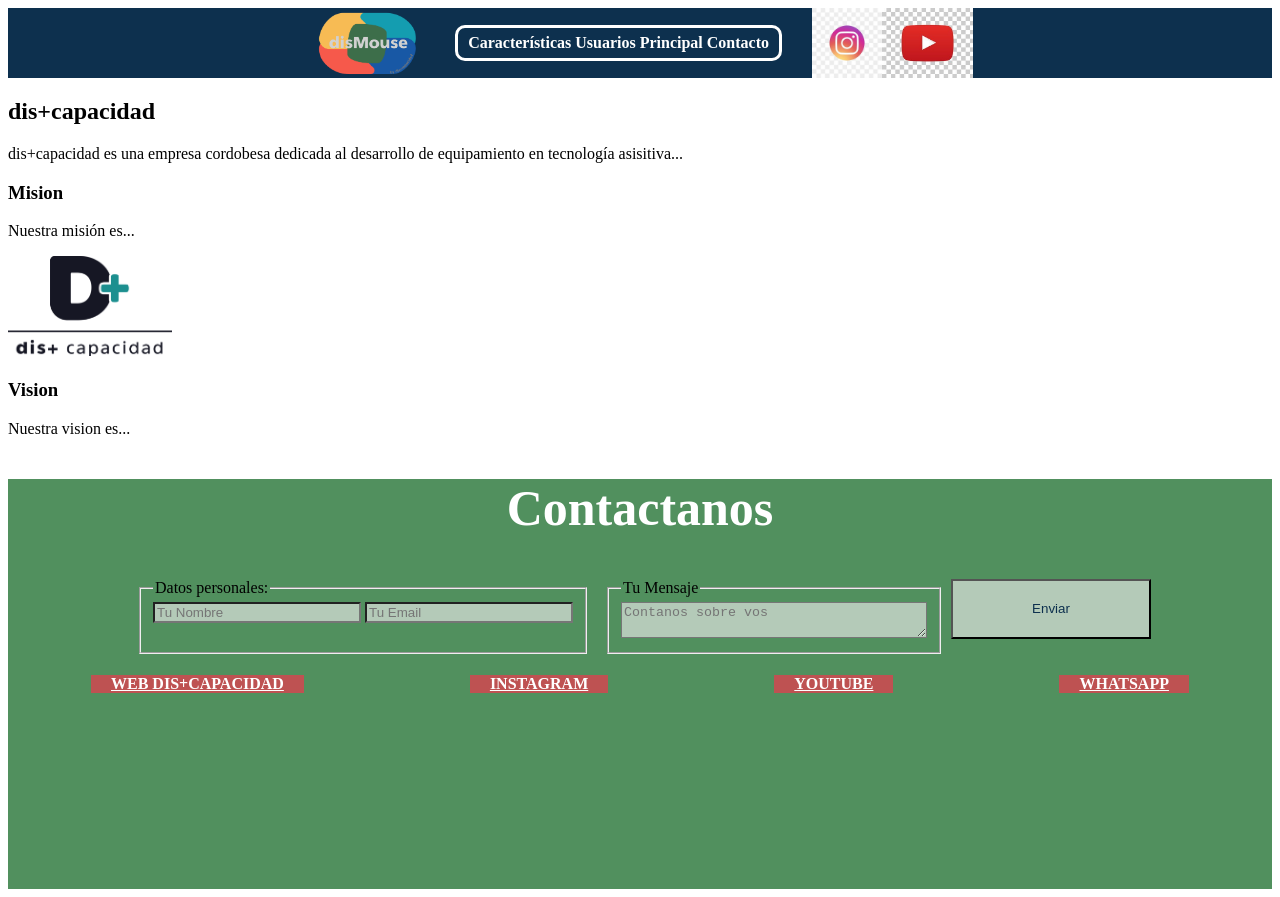
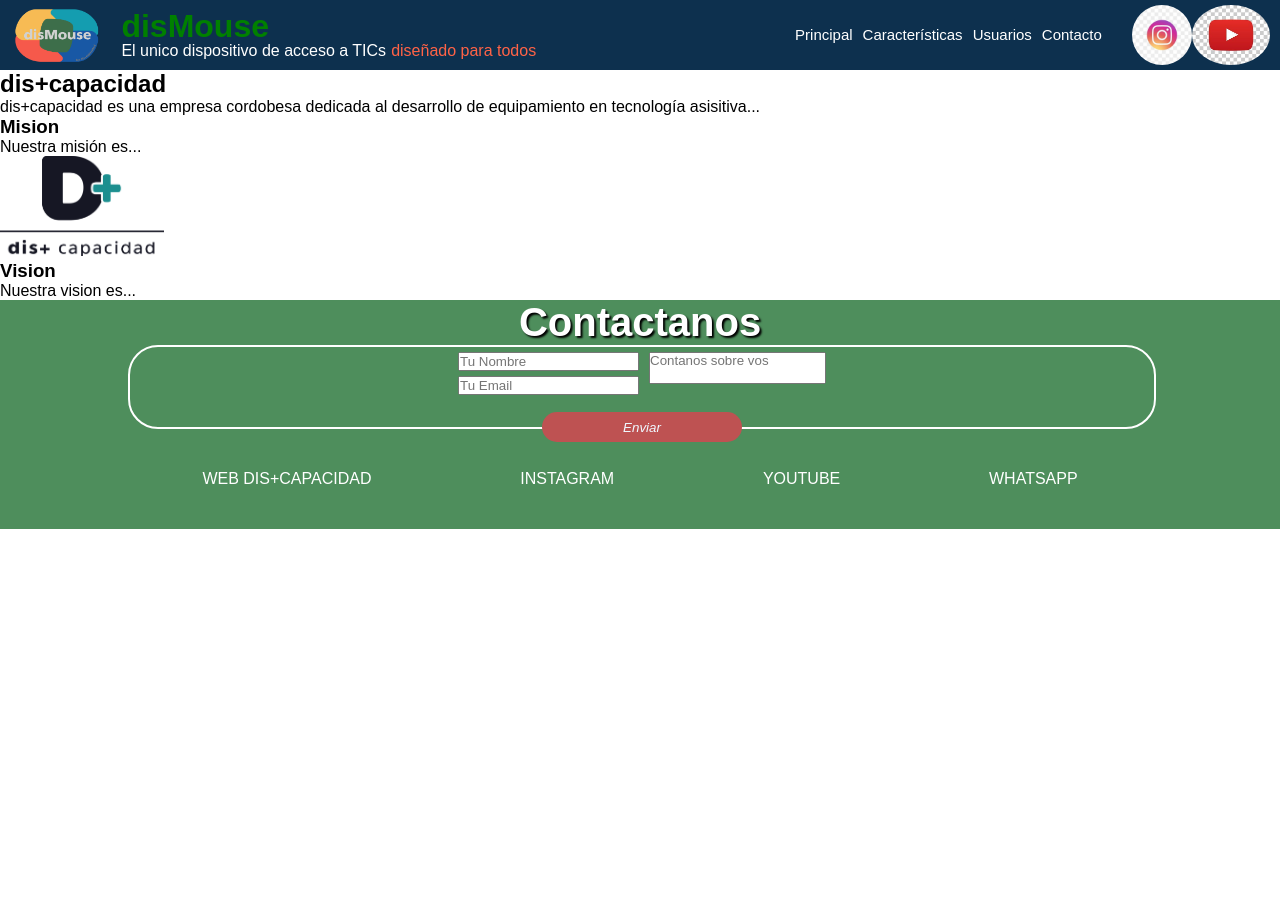
Before and after one commit to GonzaNanzer/Proyecto-Entrega-2, a plain HTML site: page pages/empresa.html in a window 1280 px wide. After the commit the page ends 800 px from the top, so only its background shows below. Drawn offline with Linux system fonts and the light colour scheme; files whose address does not match are found by name.

Commit message:
Menu de navegacion unificado y linkeado

```diff
--- a/index.css
+++ b/index.css
@@ -38,6 +38,8 @@
         }
 
         .header__titulo{
+            margin-top: auto !important;
+            margin-bottom: auto !important;
             color: green;
             font-size: 2rem;
             height: 2rem;
--- a/pages/empresa.html
+++ b/pages/empresa.html
@@ -4,19 +4,27 @@
     <meta charset="UTF-8">
     <meta name="viewport" content="width=device-width, initial-scale=1.0">
     <title>Empresa - dis+capacidad</title>
-    <link rel="stylesheet" href="../styles/empresa.css">
+    <link rel="stylesheet" href="../index.css">
 </head>
 <body>
-    <header class="header"><!--header-->
-        <img src="../images/logo disMouse.png" alt="logo disMouse" href="index.html" class="logo"> <!--logo-->
-            <dl class="navegacion">
-                <li><a href="../pages/caracteristicas2.html">Características</a></li>
-                <li><a href="../pages/equiparParaEquipar.html">Usuarios</a></li>
-                <li><a href="../index.html">Principal</a></li>
-                <li><a href="../pages/contacto.html">Contacto</a></li>
+    <header class="header">
+        <div class="header__contenedorInfo">
+            <img src="../images/logo disMouse.png" alt="logo disMouse" href="index.html" class="header__logo header__logo--dM">
+            <div class="header__texto">
+                <h2 class="header__titulo">disMouse</h2>
+                <p class="header__parrafo">El unico dispositivo de acceso a TICs<span>diseñado para todos</span></p>
+            </div>
+        </div>
+        <div class="header__contenedorMenu">
+            <dl class="header__lista">
+                <li><a href="../index.html" class="header__link header__link--empresa">Principal</a></li>
+                <li><a href="../pages/caracteristicas2.html" class="header__link header__link--caract">Características</a></li>
+                <li><a href="../pages/equiparParaEquipar.html" class="header__link header__link--usuarios">Usuarios</a></li>
+                <li><a href="../pages/contacto.html"class="header__link header__link--contacto">Contacto</a></li>
             </dl>
-        <img src="../images/instagram dis+capacidad.jpg" alt="logo instagram" class="logo instagram"><!--instagram-->
-        <img src="../images/YouTube dis+capacidad.jpg" alt="logo YouTube" class="logo YouTube"><!--youtube-->
+            <img src="../images/instagram dis+capacidad.jpg" alt="logo instagram" class="header__logo header__logo--insta"><!--instagram-->
+            <img src="../images/YouTube dis+capacidad.jpg" alt="logo YouTube" class="header__logo header__logo--youtube"><!--youtube-->
+        </div>
     </header>
     <section><!--Sección Equipar para Equipar-->
         <div>
@@ -29,26 +37,26 @@
             <p>Nuestra vision es...</p>
         </div>
     </section>
-    <footer class="footer"><!--footer-->
-        <h2>Contactanos</h2>
-        <form action=" " method="get" >
-            <fieldset>
-                <legend>Datos personales:</legend>
-                <input type="text" name="Nombre" placeholder="Tu Nombre" class="datosPersonales">
-                <input type="email" name="Email" placeholder="Tu Email" class="datosPersonales">
-            </fieldset>
-            <fieldset>
-                <legend>Tu Mensaje</legend>
-                <textarea class="mensaje" type="text" name="Mensaje" placeholder="Contanos sobre vos"></textarea>
-            </fieldset>
-            <input type="submit" value="Enviar" class="boton">
-        </form>
-        <dl>
-            <li><a href="http://www.dismascapacidad.com.ar">Web dis+capacidad</a></li>
-            <li><a href="http://www.instagram.com/dismascapacidad">Instagram</a></li>
-            <li><a href="">YouTube</a></li>
-            <li><a href="">whatsapp</a></li>
-        </dl>
+    <footer class="footer__csspropio"><!--footer-->
+        <h2 class="seccion__titulo">Contactanos</h2>
+        <div class="footer__contenedor">
+            <form class="footer__formulario" action=" " method="get" >
+                <div class="footer_formulario__datosPersonales">
+                        <input type="text" name="Nombre" placeholder="Tu Nombre" class="footer__input">
+                        <input type="email" name="Email" placeholder="Tu Email" class="footer__input">
+                </div>
+                <div class="footer_formulario__datosPersonales">
+                    <textarea type="text" name="Mensaje" placeholder="Contanos sobre vos" class="footer__input"></textarea>
+                </div>
+                <input type="submit" value="Enviar" class="footer__boton">
+            </form>
+            <dl class="footer__links">
+                <li><a class="footer__link" href="http://www.dismascapacidad.com.ar">Web dis+capacidad</a></li>
+                <li><a class="footer__link" href="http://www.instagram.com/dismascapacidad">Instagram</a></li>
+                <li><a class="footer__link" href="">YouTube</a></li>
+                <li><a class="footer__link" href="">whatsapp</a></li>
+            </dl>
+        </div>
     </footer>
 </body>
 </html>
```
Also changed, not shown: pages/caracteristicas2.html (+4 -4 lines), pages/contacto.html (+38 -30 lines), pages/equiparParaEquipar.html (+38 -30 lines).
